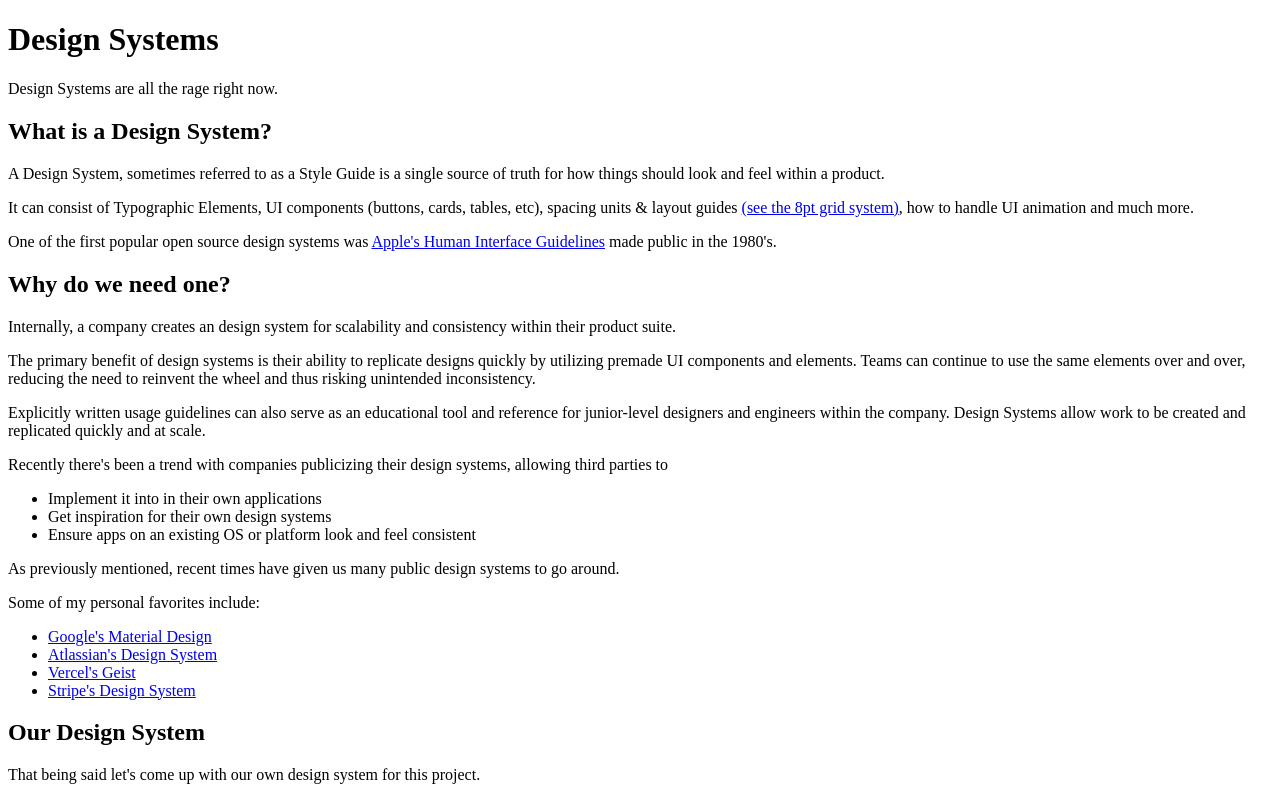
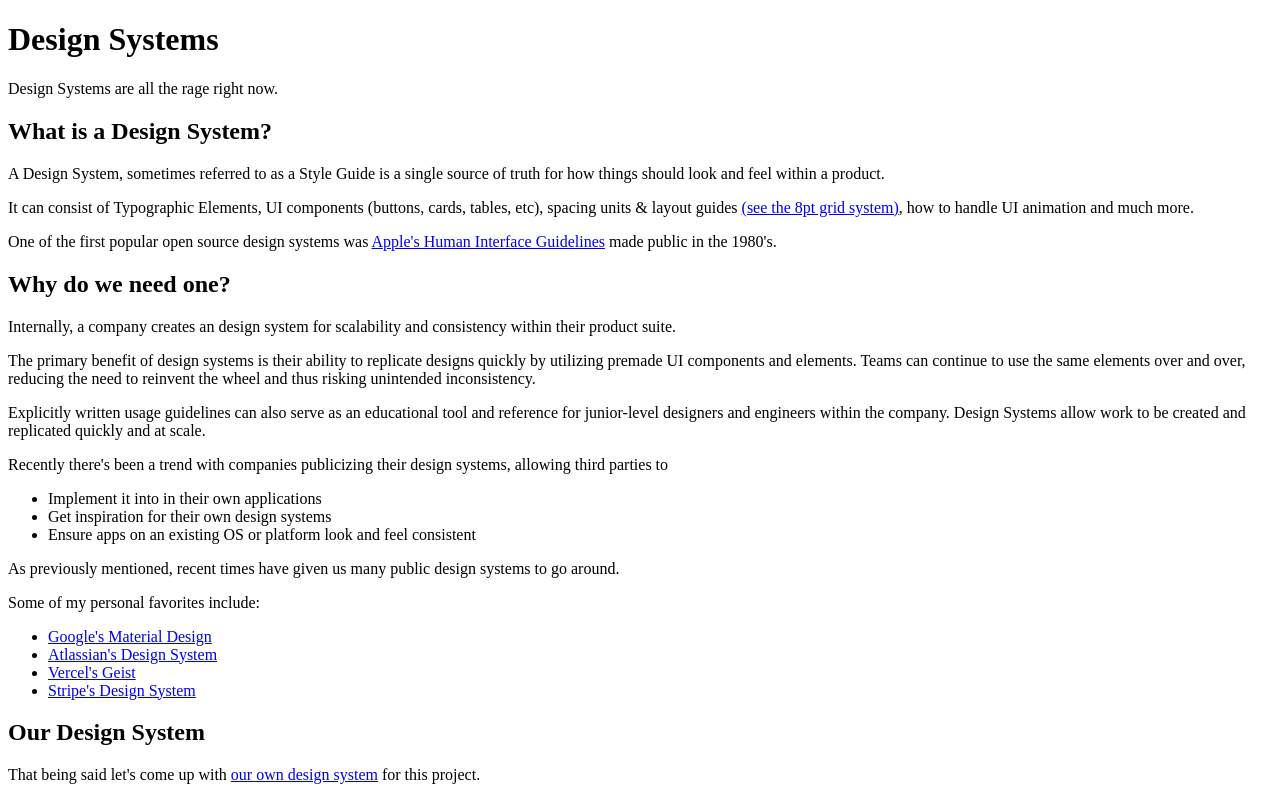
Before and after one commit to prestonbourne/react-for-designers, a Next.js app: page /getting-started/design-systems in a window 1280 px wide. Shown: the top 800 px of the page. Built offline with nearby package versions, Linux system fonts and the light colour scheme.

Commit message:
Update Text

```diff
--- a/pages/getting-started/design-systems.mdx
+++ b/pages/getting-started/design-systems.mdx
@@ -1,4 +1,4 @@
-import Bleed from 'nextra-theme-docs/bleed'
+import {Bleed} from 'nextra-theme-docs'
 
 # Design Systems
 
@@ -39,9 +39,8 @@
 
 ## Our Design System
 
-That being said let's come up with our own design system for this project.
+That being said let's come up with [our own design system](https://www.figma.com/file/UUNfBcDdKEBiB3k3zqYOur/React-For-Designers--Public?node-id=1%3A1703&t=gWwn5i9E8Z8KSett-1) for this project.
 
 You may feel like a project at this scale may not warrant one, but it's good to follow a structured work flow plus I'm going to show you one of the many ways to translate your design system into code and enforce consistency once we start writing React.
 
-
-<Bleed>![Design System for tutorial project](../../public/DesignSystem.png)</Bleed>
+<Bleed fullWidth >![Design System for tutorial project](/../public/DesignSystem.png)</Bleed>
```
